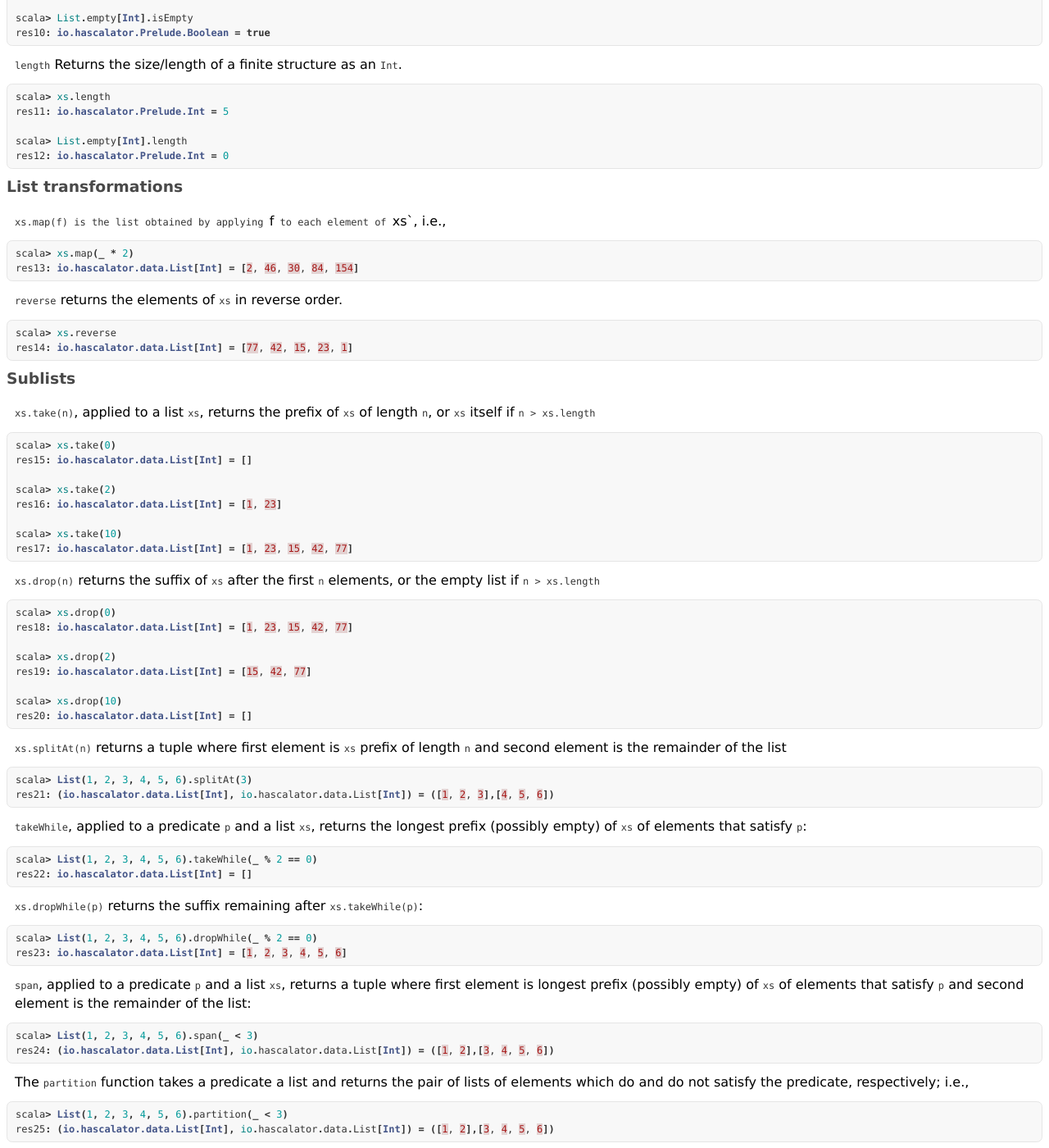
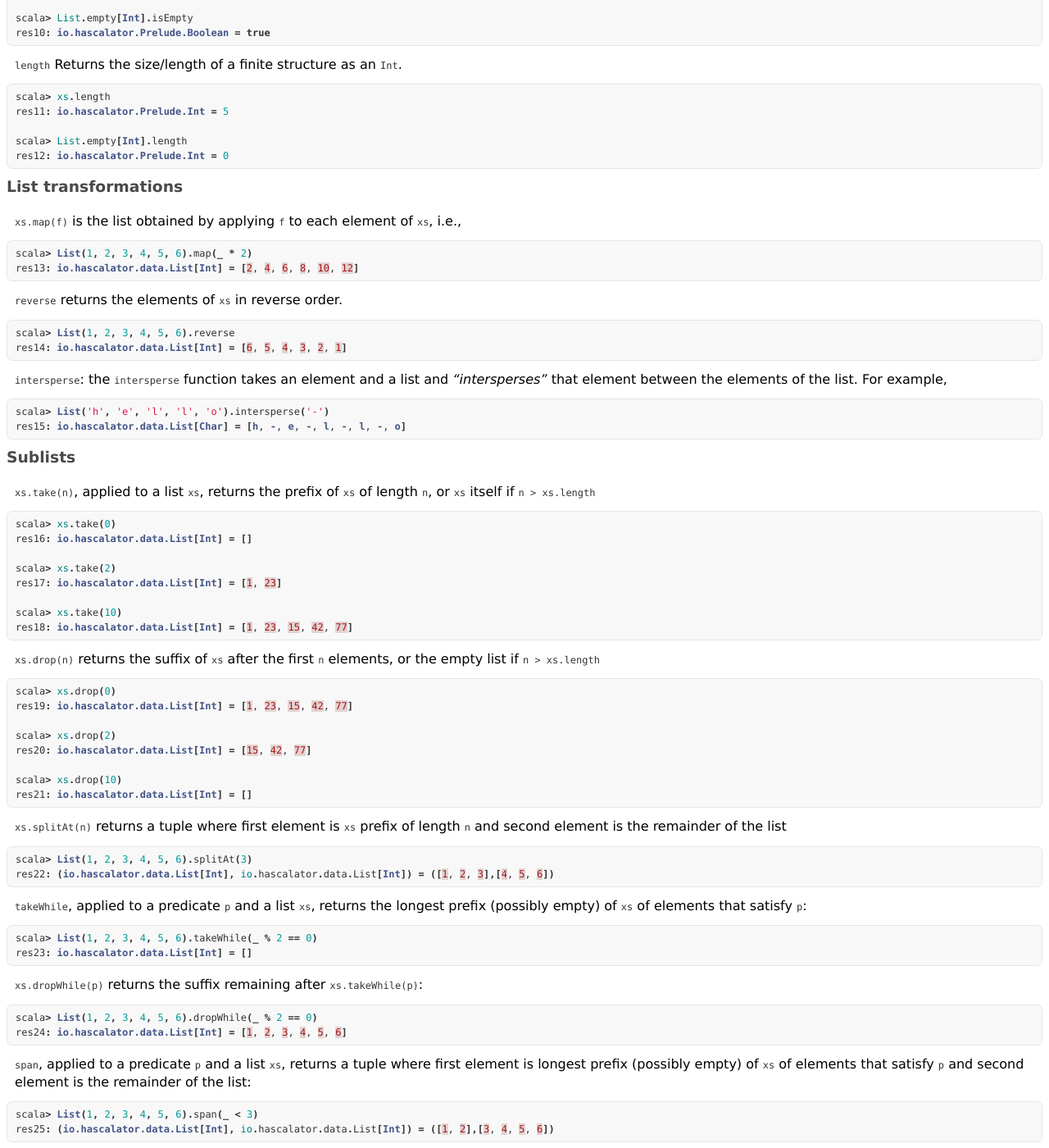
Before and after one commit to CarloMicieli/hascalator, a Jekyll site: the page built from tut/list.md, in a window 1280 px wide and 1400 px high, scrolled down 1489 px. Shown: the whole window at 82% size. Built offline with Jekyll 4.4.1, drawn with Linux system fonts in a browser that asks for light colours; part of the change alters nothing that is shown; some of the changed text lies outside the part shown.

Commit message:
updated site

````diff
--- a/tut/list.md
+++ b/tut/list.md
@@ -5,7 +5,7 @@ title:  "Data.List"
 
 ## `Data.List`
 
-The `List` is an immutable, inductive data type defined either as
+Operations on lists. The `List` is an immutable, inductive data type defined either as
 
   * the empty list `Nil`
   * the constructed list `Cons`, with an `head` and a `tail`
@@ -116,18 +116,25 @@ res12: io.hascalator.Prelude.Int = 0
 
 ### List transformations
 
-`xs.map(f) is the list obtained by applying `f` to each element of `xs`, i.e.,
+`xs.map(f)` is the list obtained by applying `f` to each element of `xs`, i.e.,
 
 ```scala
-scala> xs.map(_ * 2)
-res13: io.hascalator.data.List[Int] = [2, 46, 30, 84, 154]
+scala> List(1, 2, 3, 4, 5, 6).map(_ * 2)
+res13: io.hascalator.data.List[Int] = [2, 4, 6, 8, 10, 12]
 ```
 
 `reverse` returns the elements of `xs` in reverse order.
 
 ```scala
-scala> xs.reverse
-res14: io.hascalator.data.List[Int] = [77, 42, 15, 23, 1]
+scala> List(1, 2, 3, 4, 5, 6).reverse
+res14: io.hascalator.data.List[Int] = [6, 5, 4, 3, 2, 1]
+```
+
+`intersperse`: the `intersperse` function takes an element and a list and _"intersperses"_ that element between the elements of the list. For example,
+
+```scala
+scala> List('h', 'e', 'l', 'l', 'o').intersperse('-')
+res15: io.hascalator.data.List[Char] = [h, -, e, -, l, -, l, -, o]
 ```
 
 ### Sublists
@@ -136,47 +143,47 @@ res14: io.hascalator.data.List[Int] = [77, 42, 15, 23, 1]
 
 ```scala
 scala> xs.take(0)
-res15: io.hascalator.data.List[Int] = []
+res16: io.hascalator.data.List[Int] = []
 
 scala> xs.take(2)
-res16: io.hascalator.data.List[Int] = [1, 23]
+res17: io.hascalator.data.List[Int] = [1, 23]
 
 scala> xs.take(10)
-res17: io.hascalator.data.List[Int] = [1, 23, 15, 42, 77]
+res18: io.hascalator.data.List[Int] = [1, 23, 15, 42, 77]
 ```
 
 `xs.drop(n)` returns the suffix of `xs` after the first `n` elements, or the empty list if `n > xs.length`
 
 ```scala
 scala> xs.drop(0)
-res18: io.hascalator.data.List[Int] = [1, 23, 15, 42, 77]
+res19: io.hascalator.data.List[Int] = [1, 23, 15, 42, 77]
 
 scala> xs.drop(2)
-res19: io.hascalator.data.List[Int] = [15, 42, 77]
+res20: io.hascalator.data.List[Int] = [15, 42, 77]
 
 scala> xs.drop(10)
-res20: io.hascalator.data.List[Int] = []
+res21: io.hascalator.data.List[Int] = []
 ```
 
 `xs.splitAt(n)` returns a tuple where first element is `xs` prefix of length `n` and second element is the remainder of the list
 
 ```scala
 scala> List(1, 2, 3, 4, 5, 6).splitAt(3)
-res21: (io.hascalator.data.List[Int], io.hascalator.data.List[Int]) = ([1, 2, 3],[4, 5, 6])
+res22: (io.hascalator.data.List[Int], io.hascalator.data.List[Int]) = ([1, 2, 3],[4, 5, 6])
 ```
 
 `takeWhile`, applied to a predicate `p` and a list `xs`, returns the longest prefix (possibly empty) of `xs` of elements that satisfy `p`:
 
 ```scala
 scala> List(1, 2, 3, 4, 5, 6).takeWhile(_ % 2 == 0)
-res22: io.hascalator.data.List[Int] = []
+res23: io.hascalator.data.List[Int] = []
 ```
 
 `xs.dropWhile(p)` returns the suffix remaining after `xs.takeWhile(p)`:
 
 ```scala
 scala> List(1, 2, 3, 4, 5, 6).dropWhile(_ % 2 == 0)
-res23: io.hascalator.data.List[Int] = [1, 2, 3, 4, 5, 6]
+res24: io.hascalator.data.List[Int] = [1, 2, 3, 4, 5, 6]
 ```
 
 `span`, applied to a predicate `p` and a list `xs`, returns a tuple where first element is longest prefix (possibly empty)
@@ -184,7 +191,7 @@ of `xs` of elements that satisfy `p` and second element is the remainder of the
 
 ```scala
 scala> List(1, 2, 3, 4, 5, 6).span(_ < 3)
-res24: (io.hascalator.data.List[Int], io.hascalator.data.List[Int]) = ([1, 2],[3, 4, 5, 6])
+res25: (io.hascalator.data.List[Int], io.hascalator.data.List[Int]) = ([1, 2],[3, 4, 5, 6])
 ```
 
 The `partition` function takes a predicate a list and returns the pair of lists of elements which do and do not
@@ -192,14 +199,14 @@ satisfy the predicate, respectively; i.e.,
 
 ```scala
 scala> List(1, 2, 3, 4, 5, 6).partition(_ < 3)
-res25: (io.hascalator.data.List[Int], io.hascalator.data.List[Int]) = ([1, 2],[3, 4, 5, 6])
+res26: (io.hascalator.data.List[Int], io.hascalator.data.List[Int]) = ([1, 2],[3, 4, 5, 6])
 ```
 
 `filter`, applied to a predicate and a list, returns the list of those elements that satisfy the predicate; i.e.,
 
 ```scala
 scala> List(1, 2, 3, 4, 5, 6).filter(_ < 3)
-res26: io.hascalator.data.List[Int] = [1, 2]
+res27: io.hascalator.data.List[Int] = [1, 2]
 ```
 
 ### Zipping and unzipping lists
@@ -209,5 +216,5 @@ longer list are discarded.
 
 ```scala
 scala> List(1, 2, 3, 4) zip List('a', 'b', 'c', 'd')
-res27: io.hascalator.data.List[(Int, Char)] = [(1,a), (2,b), (3,c), (4,d)]
+res28: io.hascalator.data.List[(Int, Char)] = [(1,a), (2,b), (3,c), (4,d)]
 ```
````
